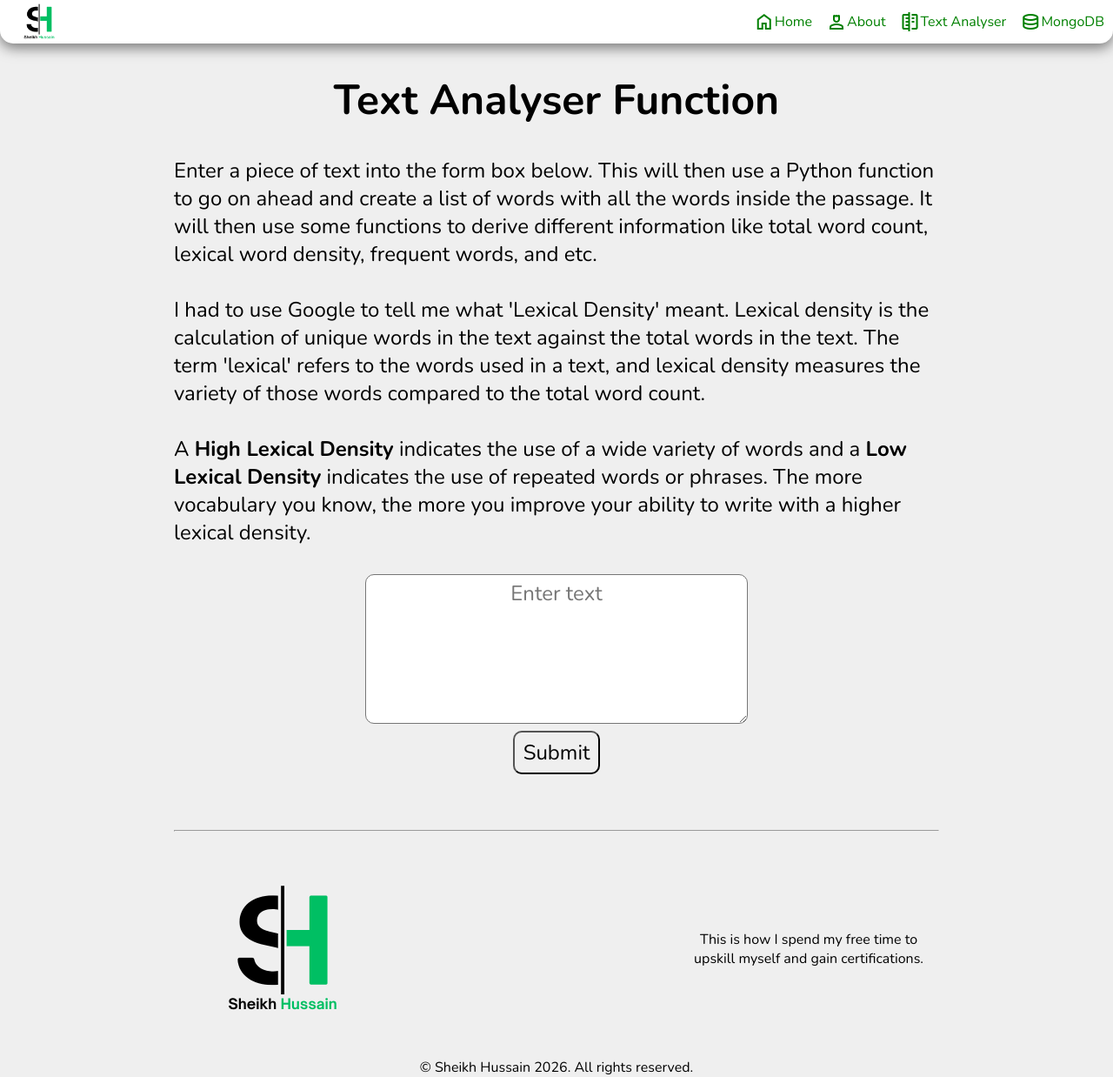
After one commit to Sheikh-H/Flask_Website, a Flask app: page /text-analyser in a window 1280 px wide. The commit adds this page. Shown: the whole page at 87% size. Run offline with Flask 3, Linux system fonts and the light colour scheme.

Commit message:
Text analyser and styling complete

```diff
--- a/app.py
+++ b/app.py
@@ -5,7 +5,7 @@ import os
 from datetime import *
 from dotenv import load_dotenv
 import certifi
-from python_functions import *
+from python_functions.text_analyser_functions import *
 
 load_dotenv()
 
@@ -20,7 +20,49 @@ app.config['SEND_FILE_MAX_AGE_DEFAULT'] = 0
 @app.route('/')
 def home():
     title = "Home Page"
-    return render_template('pages/home.html', title = title)
+    return render_template('/pages/home.html', title = title)
+
+@app.route('/about')
+def about():
+    title = "About Page"
+    return render_template('/pages/about.html', title = title)
+
+@app.route('/text-analyser', methods=['GET', 'POST'])
+def text_analyser():
+    title = "Text Analyser"
+    result = None
+    word_freq = None
+    if request.method == 'POST':
+        user_input = request.form['text']
+        word_splt = word_split(user_input)
+        word_cnt = word_count(user_input)
+        word_freq = word_frequency(user_input)
+        most_freq_word, count = most_frequent_word(word_frequency, user_input)
+        lex_den = lexical_density(word_frequency, user_input)
+        result = {
+            'Word Count': word_cnt,
+            'Most Frequent Word':most_freq_word,
+            'Count':count,
+            'Lexical Density':lex_den,
+            }
+    return render_template('/pages/text_analyser.html', title = title, result = result, word_freq = word_freq)
+
+@app.route('/MongoDB')
+def mongodb_home():
+    title = "Using APIs"
+    return render_template('/pages/database_home.html', title = title)
+
+@app.route('/API/v1.0/student', methods=['GET'])
+def student_api():
+    data = list(db.students.find())
+    # for student in data:
+    #     student['_id'] = str(student['_id'])
+    return jsonify(data)
+
+@app.route('/API/v1.0/testmonial')
+def testimonial_api():
+    title = "Testimonial API"
+    return jsonify
 
 if __name__ == '__main__':
     port = int(os.environ.get("PORT", 5000))
--- a/static/css/main.css
+++ b/static/css/main.css
@@ -2,9 +2,208 @@
   margin: 0;
   padding: 0;
   box-sizing: border-box;
-  font-family: Arial, sans-serif;
+  font-family: "Nunito", Arial, sans-serif;
+}
+
+body {
+  font-size: 1.5rem;
+  background-color: rgb(239, 239, 239);
+}
+
+main {
+  margin-left: 200px;
+  margin-right: 200px;
+}
+
+.main_nav {
+  background-color: white;
+  display: flex;
+  justify-content: space-between;
+  align-items: center;
+  padding: 10px;
+  height: 50px;
+  font-size: 1rem;
+  border-bottom-left-radius: 15px;
+  border-bottom-right-radius: 15px;
+  box-shadow: 0px 5px 15px rgba(0, 0, 0, 0.5);
+}
+
+.main_nav img {
+  width: 70px;
+  border-radius: 100%;
+}
+
+.main_nav ul {
+  list-style-type: none;
+  display: flex;
+  gap: 1rem;
+}
+
+.main_nav li {
+  display: flex;
+  align-items: center;
+  justify-content: center;
+  align-content: center;
+  color: green;
+}
+
+.main_nav li:hover {
+  color: grey;
+}
+
+.main_nav li a {
+  color: inherit;
+  text-decoration: none;
+  font: inherit;
+  align-items: center;
+  justify-content: center;
+  align-content: center;
+  display: flex;
+}
+
+.footer_div {
+  display: flex;
+  padding-right: 200px;
+  padding-left: 200px;
+  padding-top: 10px;
+  font-size: 1rem;
+}
+
+.inside_footer {
+  width: 100%;
+}
+
+.inside_footer img {
+  border-radius: 100%;
+  width: 250px;
+}
+
+.footer_content {
+  display: flex;
+  justify-content: space-between;
+  align-items: center;
+}
+
+.footer_content p {
+  text-align: center;
+  width: 300px;
+}
+
+.footer_copyright {
+  width: 100%;
+  text-align: center;
+}
+
+.home_main {
+  display: flex;
+  flex-direction: column;
+  text-align: center;
+}
+
+.about_main {
+  display: flex;
+  flex-direction: column;
+  justify-content: center;
+}
+
+.about_main h1 {
+  text-align: center;
+}
+
+.about_main img {
+  width: 300px;
+  margin: auto;
+}
+
+.text_analyser_main h1 {
+  text-align: center;
+}
+
+.form_div {
+  text-align: center;
+}
+
+.text_analyser_main textarea {
+  width: 50%;
+  height: 50%;
+  font-size: 1.5rem;
+  border-radius: 10px;
+  padding: 5px;
+  text-align: center;
+}
+
+.text_analyser_main button {
+  width: 100px;
+  height: 50px;
+  border-radius: 10px;
   font-size: 1.5rem;
 }
 
-body {
+.analyser_result {
+  display: flex;
+  flex-direction: column;
 }
+
+.analyser_result h2 {
+  text-align: center;
+}
+
+.analyser_result > div {
+  display: flex;
+  gap: 10px;
+}
+
+.analyser_result table {
+  border: 1px solid black;
+  text-align: center;
+}
+
+.analyser_result table th {
+  border-bottom: 0.5px solid black;
+}
+
+.analyser_result table tr:nth-child(even) {
+  background-color: lightgreen;
+}
+
+.database_home h1 {
+  text-align: center;
+}
+
+.database_nav {
+  background-color: green;
+  display: flex;
+  justify-content: center;
+  align-items: center;
+  padding: 10px;
+  height: 50px;
+  font-size: 1rem;
+}
+
+.database_nav ul {
+  list-style-type: none;
+  display: flex;
+  gap: 1.5rem;
+}
+
+.database_nav li {
+  display: flex;
+  align-items: center;
+  justify-content: center;
+  align-content: center;
+  color: white;
+}
+
+.database_nav li:hover {
+  color: lightgrey;
+}
+
+.database_nav li a {
+  color: inherit;
+  text-decoration: none;
+  font: inherit;
+  align-items: center;
+  justify-content: center;
+  align-content: center;
+  display: flex;
+}
--- a/templates/layout.html
+++ b/templates/layout.html
@@ -14,10 +14,26 @@
       type="image/x-icon"
       href="{{ url_for('static', filename='img/favicon.ico') }}"
     />
+
+    <link
+      rel="stylesheet"
+      href="https://fonts.googleapis.com/css2?family=Material+Symbols+Outlined:opsz,wght,FILL,GRAD@20..48,100..700,0..1,-50..200"
+    />
+    <link rel="preconnect" href="https://fonts.googleapis.com" />
+    <link rel="preconnect" href="https://fonts.gstatic.com" crossorigin />
+    <link
+      href="https://fonts.googleapis.com/css2?family=Nunito:ital,wght@0,200..1000;1,200..1000&display=swap"
+      rel="stylesheet"
+    />
   </head>
   <body>
-    <header>{% include '' %}</header>
-    <main>{% block content %}{% endblock %}</main>
-    <footer>{% include '' %}</footer>
+    <header>{% include '/partials/main_nav.html' %}</header>
+    <br />
+    <main>
+      {% block content %}{% endblock %}
+      <br />
+      <hr />
+    </main>
+    <footer>{% include '/partials/footer.html' %}</footer>
   </body>
 </html>
--- /dev/null
+++ b/templates/pages/text_analyser.html
@@ -0,0 +1,70 @@
+{% extends 'layout.html' %} {% block content %}
+<div class="text_analyser_main">
+  <h1>Text Analyser Function</h1>
+  <br />
+  <p>
+    Enter a piece of text into the form box below. This will then use a Python
+    function to go on ahead and create a list of words with all the words inside
+    the passage. It will then use some functions to derive different information
+    like total word count, lexical word density, frequent words, and etc.
+  </p>
+  <br />
+  <p>
+    I had to use Google to tell me what 'Lexical Density' meant. Lexical density
+    is the calculation of unique words in the text against the total words in
+    the text. The term 'lexical' refers to the words used in a text, and lexical
+    density measures the variety of those words compared to the total word
+    count.
+  </p>
+  <br />
+  <p>
+    A <strong>High Lexical Density</strong> indicates the use of a wide variety
+    of words and a <strong>Low Lexical Density</strong> indicates the use of
+    repeated words or phrases. The more vocabulary you know, the more you
+    improve your ability to write with a higher lexical density.
+  </p>
+  <div class="form_div">
+    <form method="POST">
+      <br />
+      <textarea name="text" placeholder="Enter text" rows="5"></textarea><br />
+      <button type="submit">Submit</button>
+    </form>
+    <br />
+  </div>
+  {% if result %}
+  <div class="analyser_result">
+    <h2>Text Analysis</h2>
+    {% for key, val in result.items() %}
+    <div class="analyser_result">
+      {% if key == 'Lexical Density' %}
+      <div>
+        <p><strong>{{key}}:</strong></p>
+        <p>{{val}}%</p>
+      </div>
+      {% else %}
+      <div>
+        <p><strong>{{key}}:</strong></p>
+        <p>{{val}}</p>
+      </div>
+      {% endif %}
+    </div>
+    {% endfor %}
+    <div class="analyser_result">
+      <h2>Total Words</h2>
+      <table>
+        <tr>
+          <th>Word List</th>
+          <th>Occurrence</th>
+        </tr>
+        {% for key, val in word_freq.items() %}
+        <tr>
+          <td>"{{key}}"</td>
+          <td>{{val}}</td>
+        </tr>
+        {% endfor %}
+      </table>
+    </div>
+  </div>
+  {% endif %}
+</div>
+{% endblock %}
--- /dev/null
+++ b/templates/partials/footer.html
@@ -0,0 +1,14 @@
+<div class="footer_div">
+  <div class="inside_footer">
+    <div class="footer_content">
+      <img src="/static/img/Sheikh_Logo_3.png" alt="Logo" />
+      <p>
+        This is how I spend my free time to upskill myself and gain
+        certifications.
+      </p>
+    </div>
+    <div class="footer_copyright">
+      <p>&copy; Sheikh Hussain 2026. All rights reserved.</p>
+    </div>
+  </div>
+</div>
--- /dev/null
+++ b/templates/partials/main_nav.html
@@ -0,0 +1,28 @@
+<div class="main_nav">
+  <img src="/static/img/Sheikh_Logo_3.png" alt="Logo" />
+  <nav>
+    <ul>
+      <li>
+        <a href="{{url_for('home')}}"
+          ><span class="material-symbols-outlined"> home </span>Home</a
+        >
+      </li>
+      <li>
+        <a href="{{url_for('about')}}"
+          ><span class="material-symbols-outlined"> person_4 </span>About</a
+        >
+      </li>
+      <li>
+        <a href="{{url_for('text_analyser')}}"
+          ><span class="material-symbols-outlined"> text_compare </span>Text
+          Analyser</a
+        >
+      </li>
+      <li>
+        <a href="{{url_for('mongodb_home')}}"
+          ><span class="material-symbols-outlined"> database </span>MongoDB</a
+        >
+      </li>
+    </ul>
+  </nav>
+</div>
```
Also changed, not shown: python_functions/text_analyser_functions.py (added, +36 -0 lines), templates/pages/about.html (added, +36 -0 lines), templates/pages/database_home.html (added, +15 -0 lines), templates/pages/home.html (added, +18 -0 lines), templates/partials/database_nav.html (added, +36 -0 lines), python_functions/__init__.py (added), static/img/female.png (added), static/img/male.png (added), static/img/male2.png (added).
